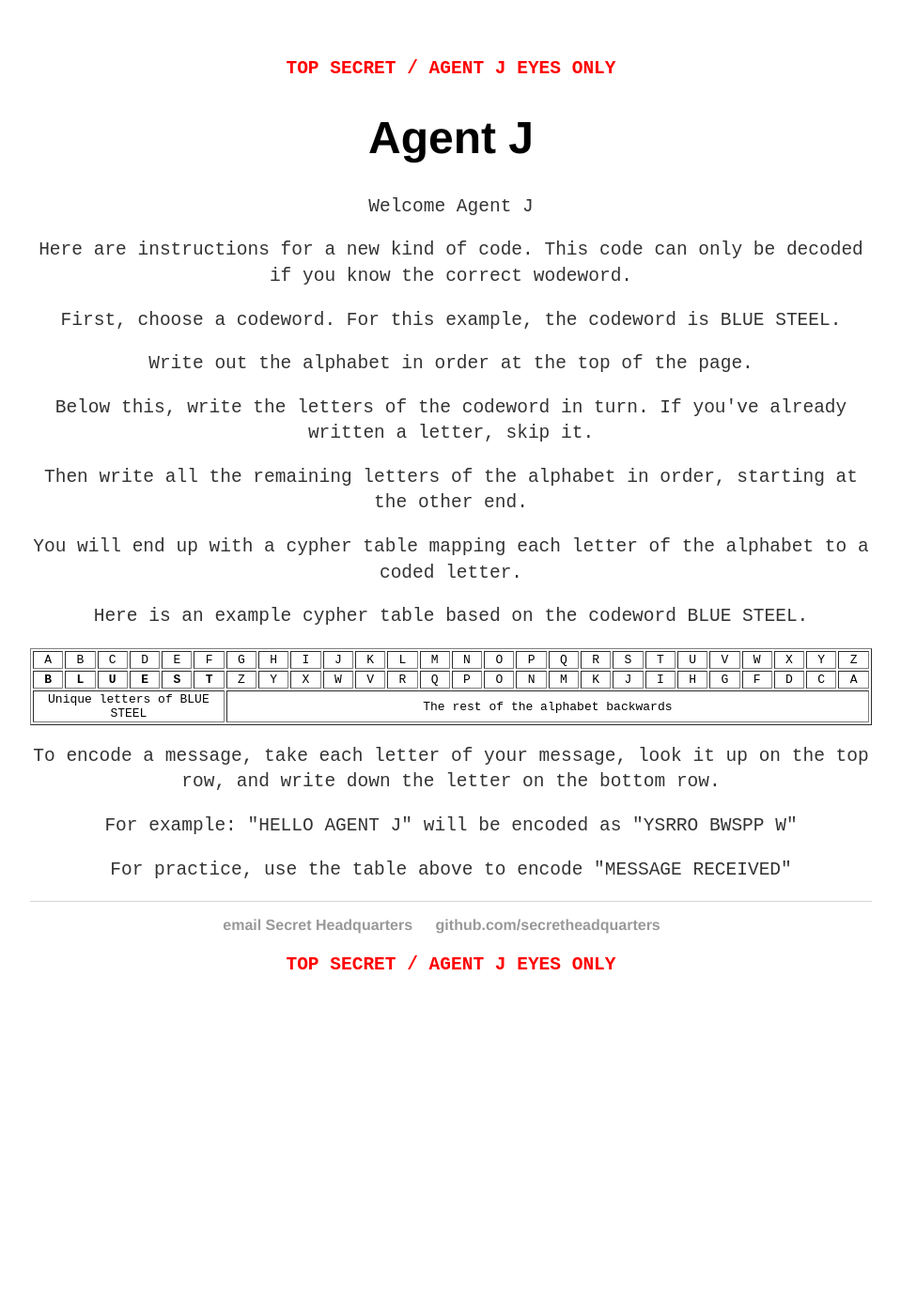
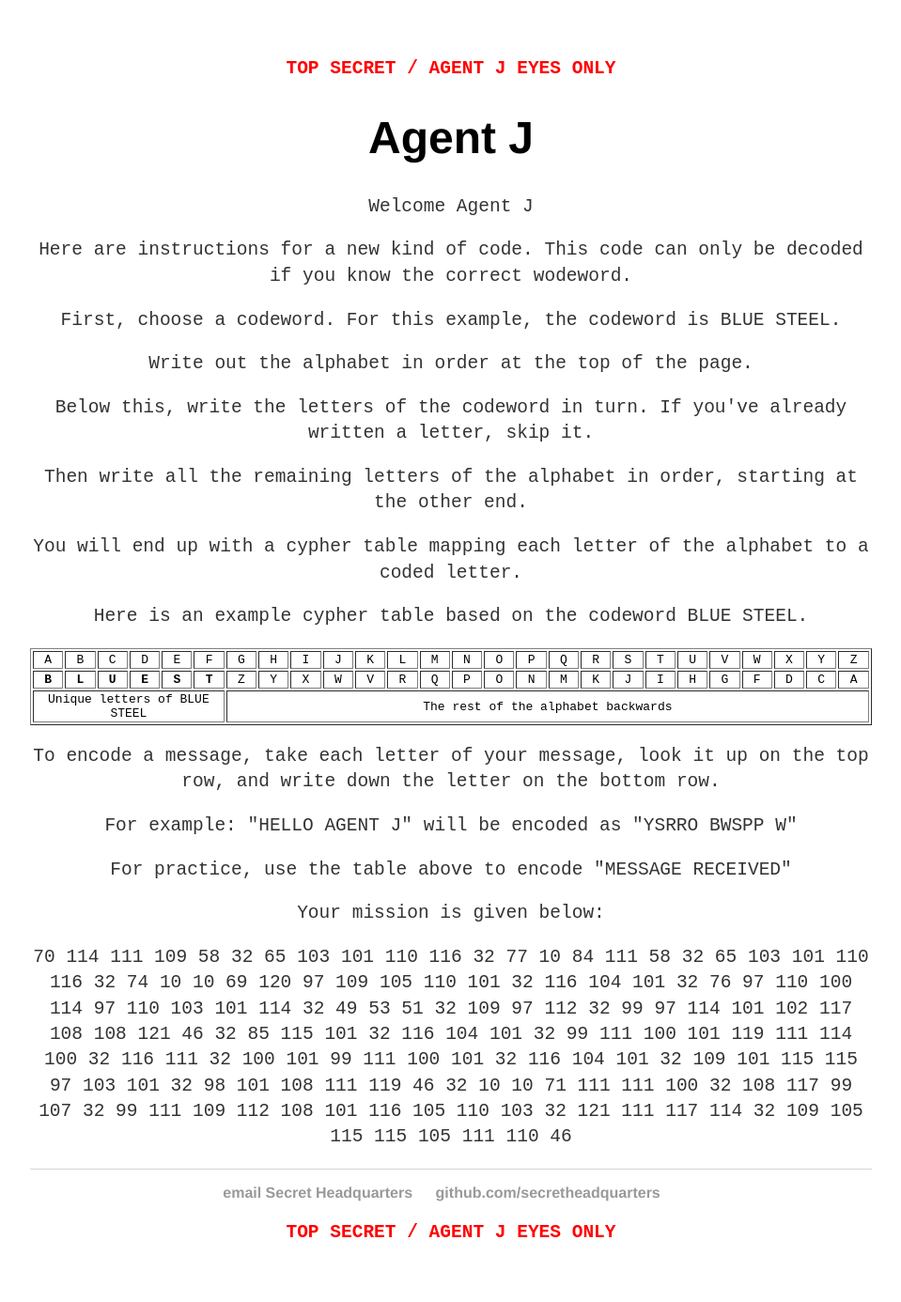
Before and after one commit to secretheadquarters/website, a Jekyll site: the page built from agent-j/two.html, in a window 1280 px wide. Shown: the whole page at 94% size, without its empty margins (160-1119 px from the left). Built offline with Jekyll 4.4.1, drawn with Linux system fonts in a browser that asks for light colours; before the commit the page ends 1101 px from its top, so only the background shows below that.

Commit message:
Agent J work in progress

```diff
--- a/agent-j/two.html
+++ b/agent-j/two.html
@@ -1,6 +1,6 @@
 ---
 layout: default
-title: Agent J Codeword Confirmation
+title: Agent J Mission Briefing
 eyes: AGENT J
 next: /agent-j/three.html
 ---
@@ -106,4 +106,14 @@ next: /agent-j/three.html
     <p> For example: "HELLO AGENT J" will be encoded as "YSRRO BWSPP W"</p>
     <p> For practice, use the table above to encode "MESSAGE RECEIVED"</p>
 
+    <p>Your mission is given below: </p>
+
+    <p >70 114 111 109  58  32  65 103 101 110 116  32  77  10  84 111  58  32  65 103 101 110 116
+        32  74  10  10  69 120  97 109 105 110 101  32 116 104 101  32  76  97 110 100 114  97 110
+       103 101 114  32  49  53  51  32 109  97 112  32  99  97 114 101 102 117 108 108 121  46  32
+        85 115 101  32 116 104 101  32  99 111 100 101 119 111 114 100  32 116 111  32 100 101  99
+       111 100 101  32 116 104 101  32 109 101 115 115  97 103 101  32  98 101 108 111 119  46  32
+        10  10  71 111 111 100  32 108 117  99 107  32  99 111 109 112 108 101 116 105 110 103  32
+       121 111 117 114  32 109 105 115 115 105 111 110  46</p>
+       <p></p>
 </div>
```
